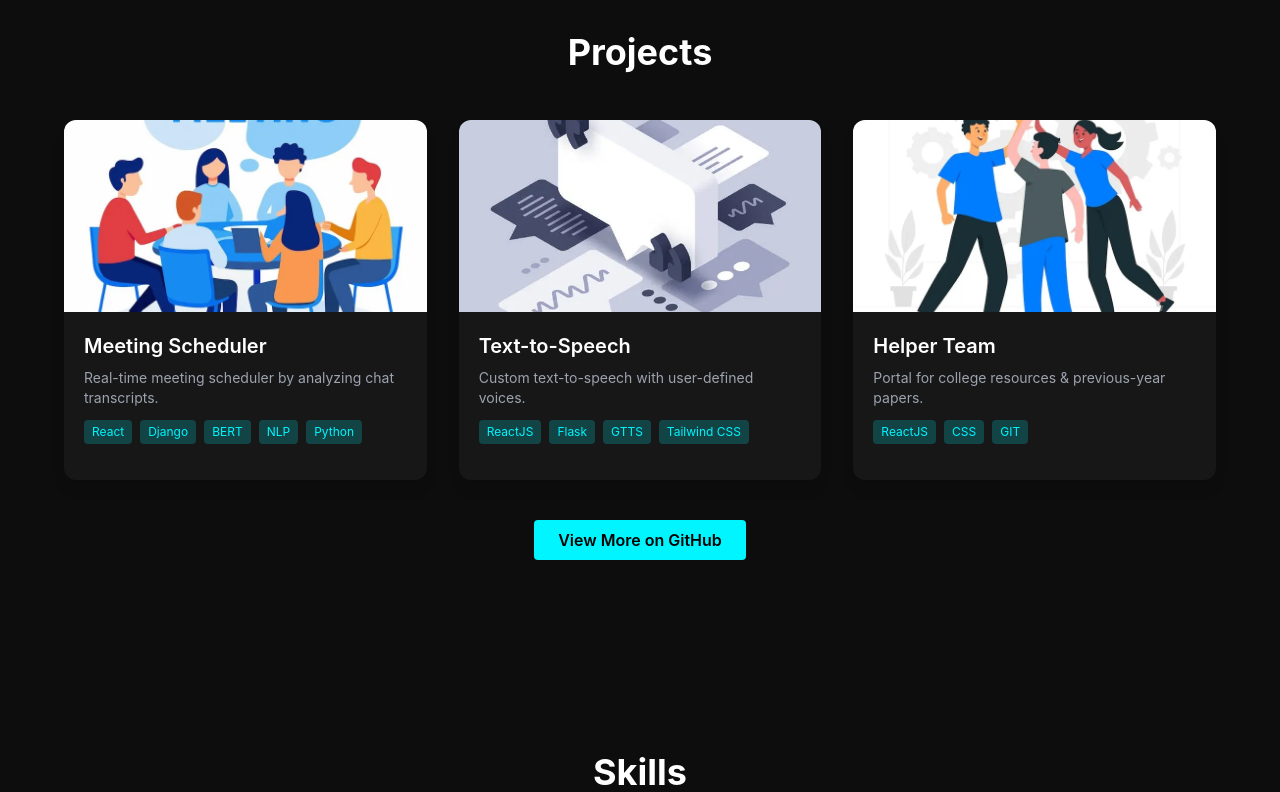
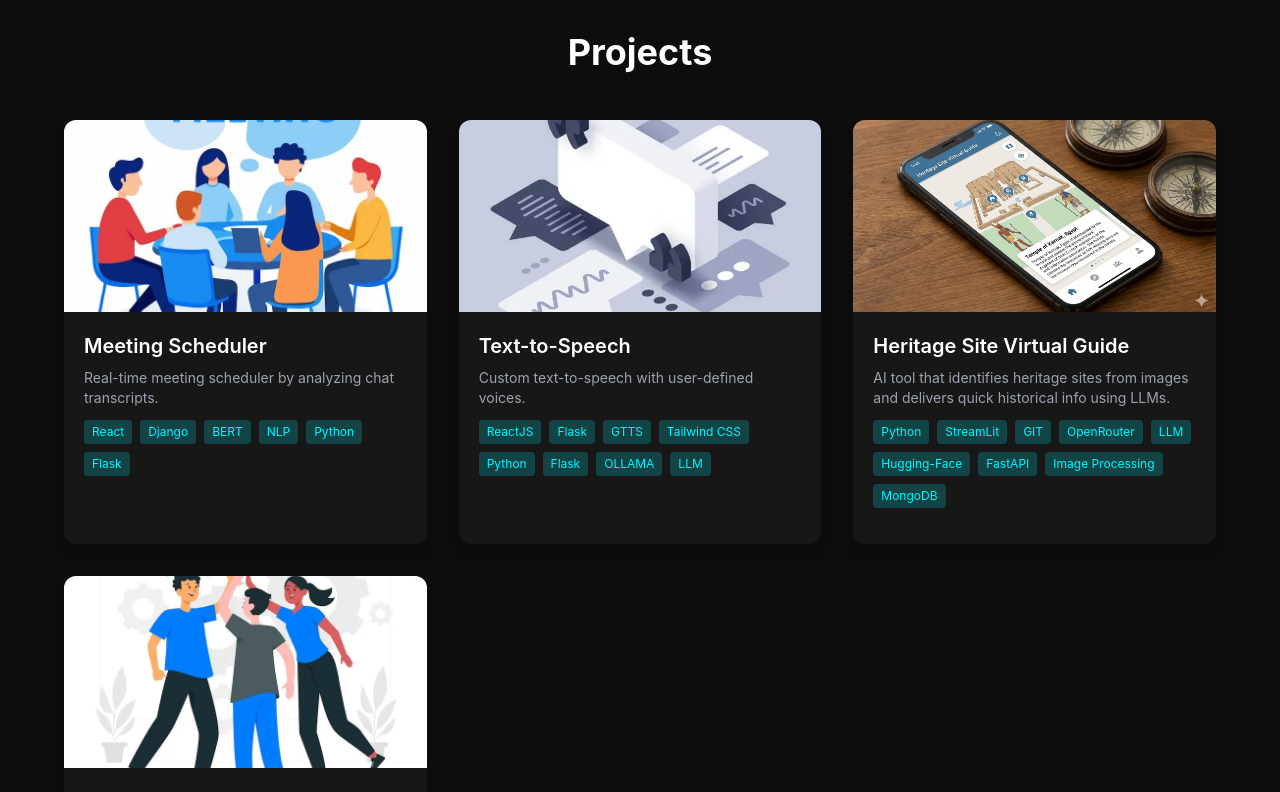
Before and after one commit to Indranil102/indranil_portfolio, a React (Vite) app: page / in a window 1280 px wide. Shown: the part 1480-2272 px from the top of the page. Built offline with nearby package versions, Linux system fonts and the light colour scheme; no server answers.

Commit message:
Add heritage site project and update tech stack for existing projects

```diff
--- a/src/components/Projects.jsx
+++ b/src/components/Projects.jsx
@@ -5,16 +5,26 @@ const projects = [
   {
     name: "Meeting Scheduler",
     desc: "Real-time meeting scheduler by analyzing chat transcripts.",
-    tech: ["React", "Django", "BERT", "NLP", "Python"],
+    tech: ["React", "Django", "BERT", "NLP", "Python","Flask"],
     img: "/assets/meet.webp",
     repo: "https://github.com/Indranil102/provivo_aiml.git", // ⬅️ change
   },
   {
     name: "Text-to-Speech",
     desc: "Custom text-to-speech with user-defined voices.",
-    tech: ["ReactJS", "Flask", "GTTS", "Tailwind CSS"],
+    tech: ["ReactJS", "Flask", "GTTS", "Tailwind CSS"," Python","Flask", "OLLAMA", "LLM"],
     img: "/assets/tts.webp",
     repo: "https://github.com/Indranil102/text-to-voice/tree/main/venv", // ⬅️ change
+  },
+
+  {
+    name: "Heritage Site Virtual Guide",
+    desc: "AI tool that identifies heritage sites from images and delivers quick historical info using LLMs."
+,
+
+    tech: ["Python", "StreamLit", "GIT","OpenRouter", "LLM", "Hugging-Face","FastAPI","Image Processing","MongoDB"],
+    img: "/assets/heritage.png",
+    repo: "https://github.com/Indranil102/heritagevirtualapp.git", // ⬅️ change
   },
   {
     name: "Helper Team",
```
Also changed, not shown: public/assets/heritage.png (added), public/assets/heritagesote.png (added).
